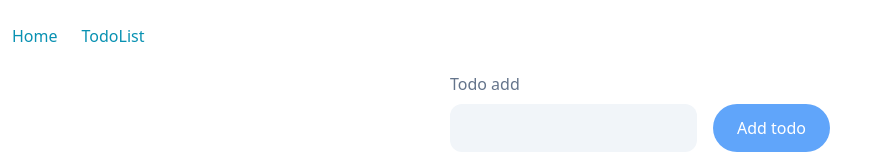
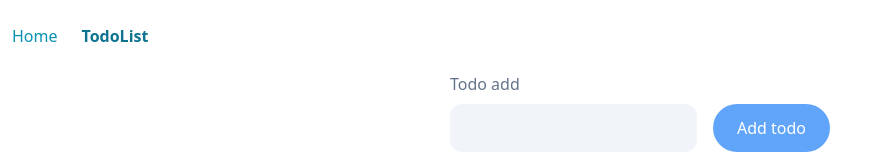
Before and after one commit to AnimaMa/todo-app, a React (Create React App) app in the folder app/: page /todos in a window 1280 px wide. Shown: the top 156 px of the page, without its empty margins (0-881 px from the left). Built offline with nearby package versions, Linux system fonts and the light colour scheme; no server answers.

Commit message:
Add navlink activeClass & todo tag

```diff
--- a/app/src/components/TodoList/TodoList.tsx
+++ b/app/src/components/TodoList/TodoList.tsx
@@ -19,17 +19,35 @@ export const TodoList = (props: TodoListProps) => {
 
   console.log(todos);
 
+  const getTodoStatus = (isDone: boolean) => {
+    if (isDone === true) {
+      return (
+        <span className="py-1 px-2  text-xs rounded-full bg-teal-300 text-teal-800">
+          done
+        </span>
+      );
+    } else {
+      return (
+        <span className="py-1 px-2 text-xs rounded-full bg-red-300 text-red-800">
+          waiting
+        </span>
+      );
+    }
+  };
   return (
     <>
       <div>
         <AddTodo />
       </div>
       {!todos?.length && <p>"nic sa tu nenachadza"</p>}
-      <div className="max-w-lg mx-auto mt-12 flex justify-center gap-y-4 flex-col">
+      <ul className="max-w-lg mx-auto mt-12 flex justify-center gap-y-4 flex-col">
         {todos?.map((todo: TodoProps) => (
-          <p className="text-slate-600 capitalize">{todo.text}</p>
+          <li className="w-full flex justify-between">
+            <p className="text-slate-600 capitalize">{todo.text}</p>
+            {getTodoStatus(todo.isDone)}
+          </li>
         ))}
-      </div>
+      </ul>
     </>
   );
 };
--- a/app/src/components/shared/Layout.tsx
+++ b/app/src/components/shared/Layout.tsx
@@ -1,5 +1,5 @@
 import React from "react";
-import { Link } from "react-router-dom";
+import { Link, NavLink } from "react-router-dom";
 import { Container } from "./Container/Container";
 
 export interface LayoutProps {
@@ -8,14 +8,25 @@ export interface LayoutProps {
 
 export const Layout = (props: LayoutProps) => {
   const { children } = props;
+  const activeClass = "text-cyan-700 font-semibold";
   return (
     <>
       <header className="w-full py-6 px-3 flex  gap-6 text-cyan-600">
         <span>
-          <Link to="/">Home</Link>
+          <NavLink
+            to="/"
+            className={({ isActive }) => (isActive ? activeClass : undefined)}
+          >
+            Home
+          </NavLink>
         </span>
         <span>
-          <Link to="/todos">TodoList</Link>
+          <NavLink
+            to="/todos"
+            className={({ isActive }) => (isActive ? activeClass : undefined)}
+          >
+            TodoList
+          </NavLink>
         </span>
       </header>
       <main>
```
